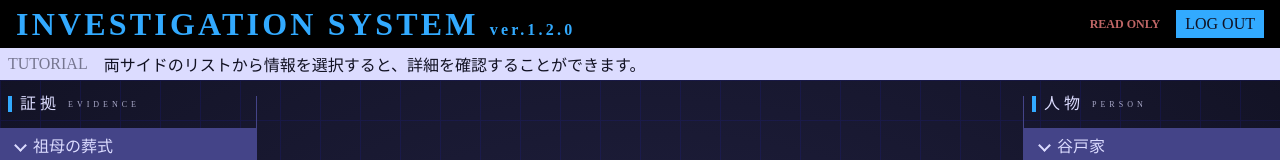
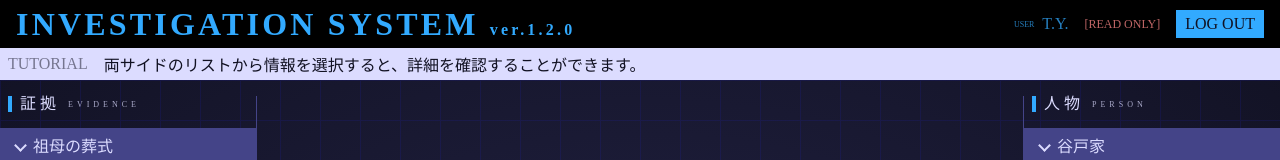
Before and after one commit to k0s2/arg02, a plain HTML site: page investigation-system/terminal/index.html in a window 1280 px wide. Shown: the top 160 px of the page. Drawn offline with Linux system fonts and the light colour scheme; a web font is replaced by a local one.

Commit message:
ヘッダー修正。

```diff
--- a/common/style/common.css
+++ b/common/style/common.css
@@ -166,10 +166,24 @@ header {
             font-family: "smartFont" !important;
         }
 
+        /* ユーザー */
+        .user {
+
+            display: flex;
+            align-items: center;
+            opacity: 0.75;
+
+            /* 見出し */
+            span {
+                margin-right: 8px;
+                font-size: 0.5em;
+            }
+
+        }
+
         /* モード */
         .mode {
             font-size: 12px;
-            font-weight: bold;
             opacity: 0.75;
 
             /* READ ONLY */
--- a/investigation-system/terminal/index.html
+++ b/investigation-system/terminal/index.html
@@ -33,7 +33,11 @@
 
         <div class="status">
 
-            <div class="mode readOnly">READ ONLY</div>
+            <div class="user">
+                <span>USER</span>T.Y.
+            </div>
+
+            <div class="mode readOnly">[READ ONLY]</div>
 
             <a href="../login/">LOG OUT</a>
 
```
Also changed, not shown: investigation-system/login/index.html (+8 -3 lines).
